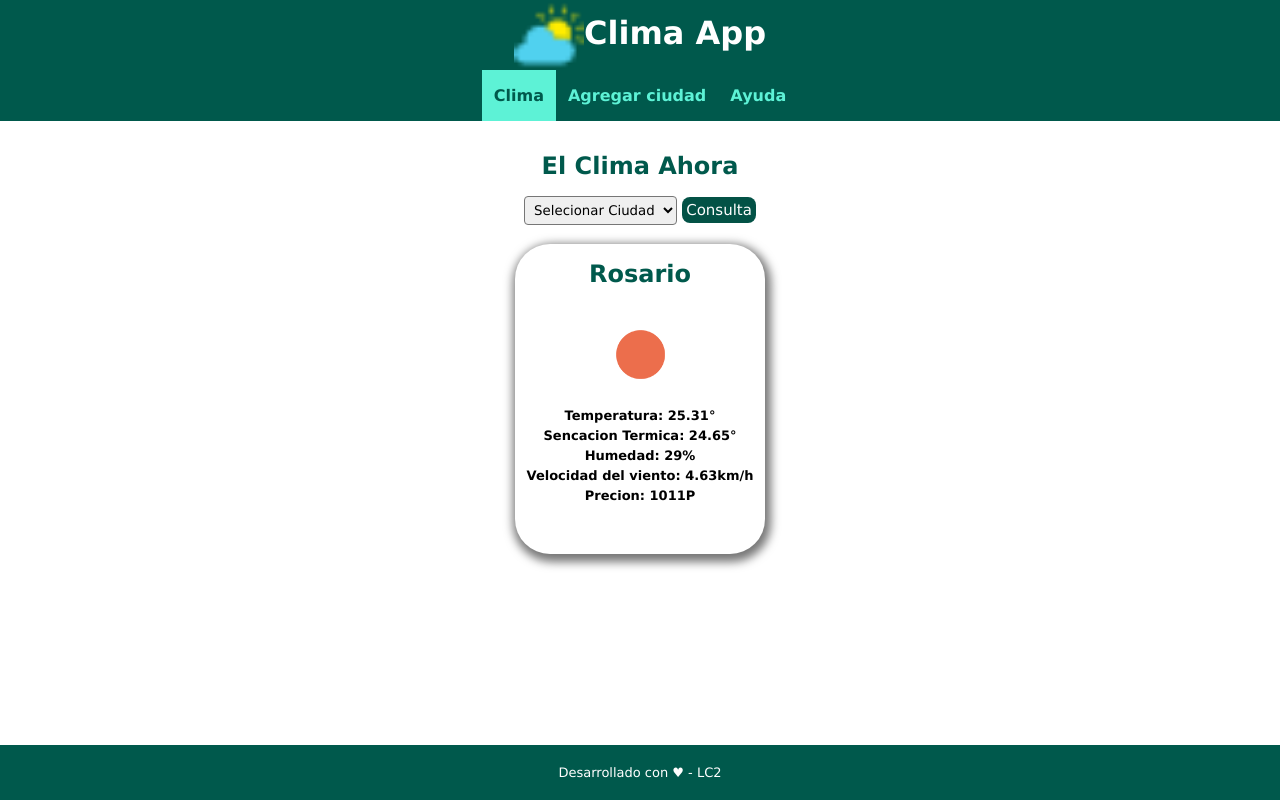
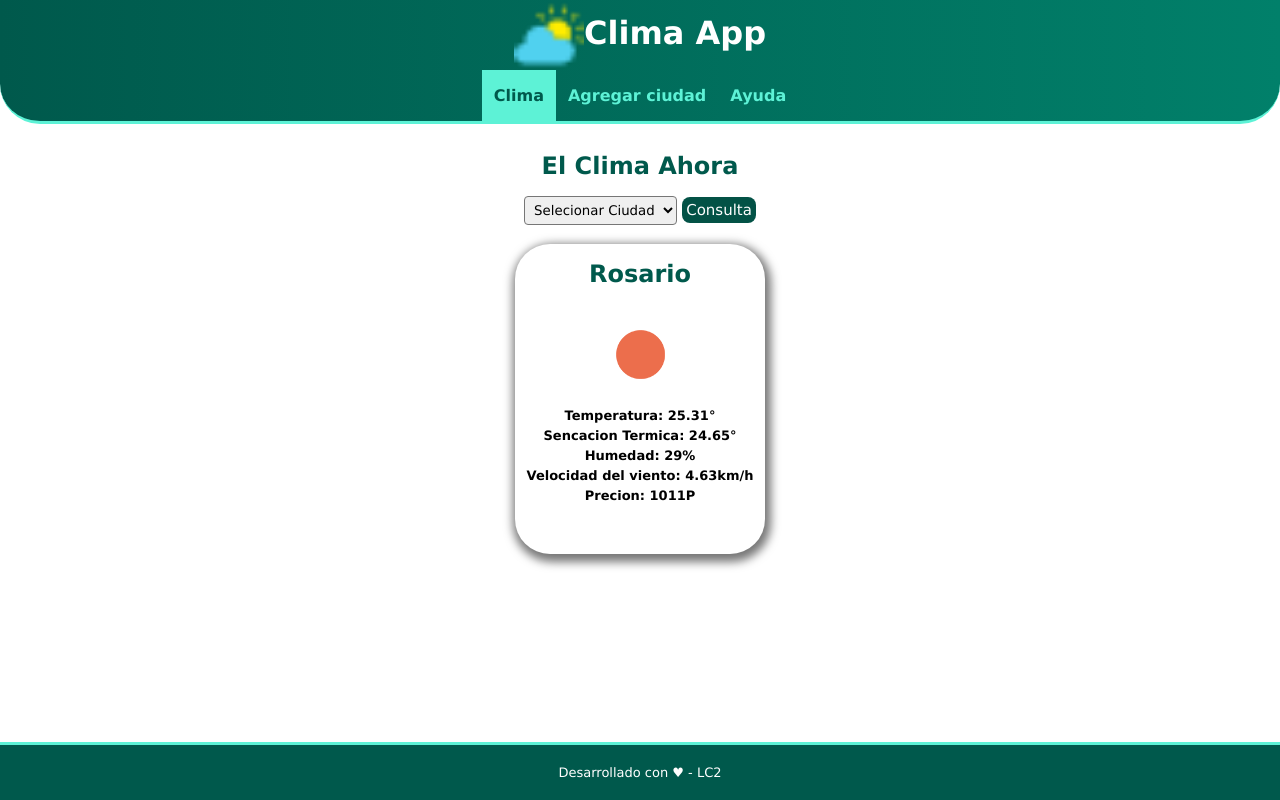
Before and after one commit to TournierSebastian/Tp_Integrador, a plain HTML site: page index.html in a window 1280 px wide. Drawn offline with Linux system fonts and the light colour scheme.

Commit message:
Etapaff 2

```diff
--- a/css/common.css
+++ b/css/common.css
@@ -38,7 +38,15 @@ header {
     position: fixed;
     top: 0;
     width: 100%;
-    background: var(--color-theme);
+    background: linear-gradient(to right, #00594c, rgb(1, 128, 106) );
+    border-bottom-left-radius: 40px;
+    border-bottom-right-radius: 40px;
+    border-style: solid;
+    border-color: #5df2d6;
+    border-top: 0px;
+    border-left: 0px;
+    border-right: 0px;
+
 }
 
 nav>ul {
@@ -111,6 +119,11 @@ footer {
     text-align: center;
     padding-top: 10px;
     padding-bottom: 10px;
+    border-style: solid;
+    border-top-color:#5df2d6;
+    border-bottom: 0px;
+    border-right: 0px;
+    border-left: 0px;
 }
 
 footer p {
```
